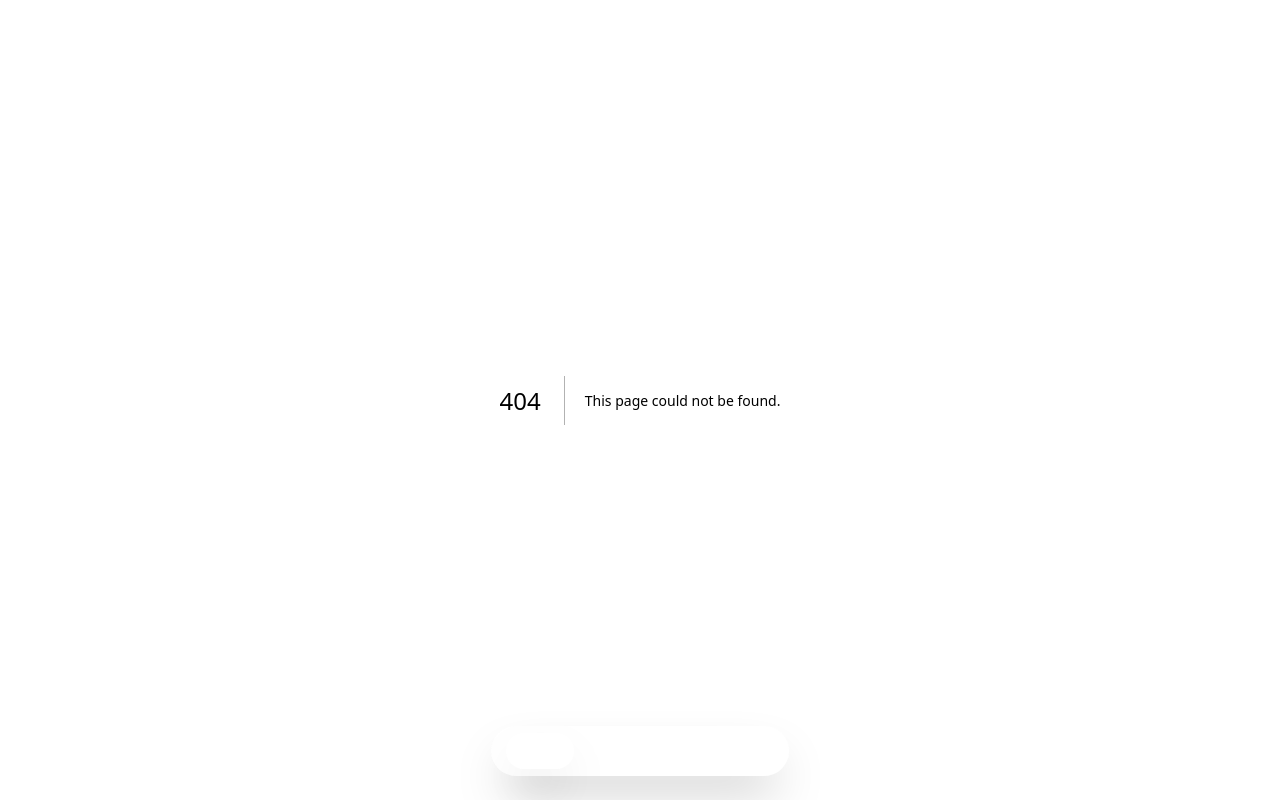
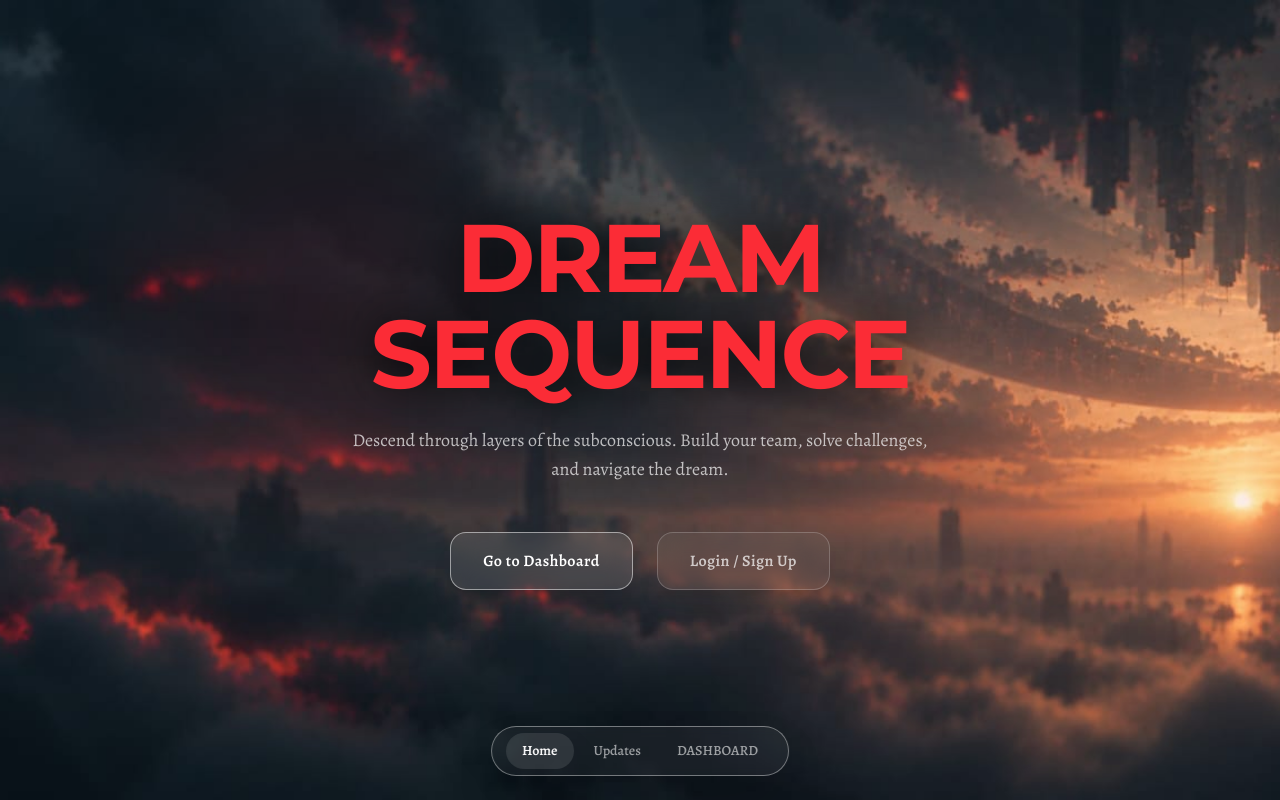
Before and after one commit to TabasKo0/dreamSequence, a Next.js app: page / in a window 1280 px wide. Before the commit this address had no page. Built offline with nearby package versions, Linux system fonts and the light colour scheme; a web font is replaced by a local one.

Commit message:
fixed a mistake

```diff
--- a/app/dashboard/hall-id/page.tsx
+++ /dev/null
@@ -1,14 +0,0 @@
-export default function HallIdPage() {
-  return (
-    <main className="flex-1 min-h-0 flex flex-col h-full p-6 md:p-10 relative overflow-y-auto">
-      <header className="mb-8">
-        <h1 className="text-5xl font-bold tracking-tight montserrat-bold text-red-500 drop-shadow-[0_0_25px_rgba(0,0,0,2.7)]">HALL ID</h1>
-      </header>
-      <div className="rounded-[2rem] bg-white/5 border border-white/50 backdrop-blur-xs p-8 shadow-xl relative mb-6">
-        <p className="text-white/70">Your Hall ID details will appear here.</p>
-      </div>
-      {/* Bottom padding for fixed dock */}
-      <div className="h-28 shrink-0"></div>
-    </main>
-  );
-}
--- a/app/login/page.tsx
+++ b/app/login/page.tsx
@@ -183,7 +183,6 @@ export default function LoginPage() {
                 <div className="flex flex-col gap-2">
                   <div className="flex justify-between items-center">
                     <label className="text-xs font-semibold text-white/60 uppercase tracking-wider">Password</label>
-                    <a href="#" className="text-xs text-red-400 hover:text-red-300 transition-colors">Forgot?</a>
                   </div>
                   <input
                     type="password"
--- /dev/null
+++ b/app/page.tsx
@@ -0,0 +1,36 @@
+import Link from "next/link";
+
+export default function Home() {
+  return (
+    <div className="flex min-h-screen w-full flex-col items-center justify-center bg-[#0d1520] bg-[url('/real_ballz.png')] bg-cover bg-center bg-no-repeat bg-fixed text-white overflow-hidden p-6">
+
+      {/* Decorative Orbs */}
+      <div className="pointer-events-none absolute inset-0 overflow-hidden z-0">
+        <div className="absolute top-[20%] left-[15%] w-72 h-72 rounded-full bg-red-700/20 blur-[120px] animate-float" />
+        <div className="absolute bottom-[20%] right-[15%] w-96 h-96 rounded-full bg-red-900/20 blur-[140px] animate-float-delayed" />
+      </div>
+
+      <div className="z-10 flex flex-col items-center justify-center text-center max-w-3xl">
+
+
+        <h1 className="text-6xl md:text-8xl font-bold mb-6 tracking-tight montserrat-bold text-red-500 drop-shadow-[0_0_25px_rgba(0,0,0,2.7)]">
+          DREAM SEQUENCE
+        </h1>
+
+        <p className="text-lg text-white/70 mb-12 max-w-xl mx-auto leading-relaxed">
+          Descend through layers of the subconscious. Build your team, solve challenges, and navigate the dream.
+        </p>
+
+        <div className="flex flex-col sm:flex-row items-center gap-6">
+          <Link href="/dashboard" className="w-full sm:w-auto px-8 py-4 rounded-2xl bg-white/10 border border-white/50 backdrop-blur-md shadow-xl text-white font-semibold tracking-wide hover:bg-white/20 transition-all text-center">
+            Go to Dashboard
+          </Link>
+          <Link href="/login" className="w-full sm:w-auto px-8 py-4 rounded-2xl bg-white/5 border border-white/20 backdrop-blur-md shadow-xl text-white/70 hover:text-white font-semibold tracking-wide hover:bg-white/10 transition-all text-center">
+            Login / Sign Up
+          </Link>
+        </div>
+      </div>
+
+    </div>
+  );
+}
--- a/components/Sidebar.tsx
+++ b/components/Sidebar.tsx
@@ -84,7 +84,6 @@ export default function Sidebar() {
     { name: "Dashboard", href: "/dashboard" },
     { name: "Team", href: "/dashboard/team" },
     { name: "Account", href: "/dashboard/account" },
-    { name: "Hall ID", href: "/dashboard/hall-id" },
   ];
 
   return (
```
Also changed, not shown: app/dashboard/page.tsx (+10 -12 lines).
